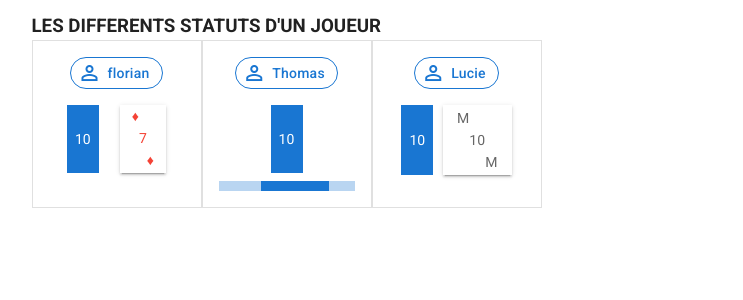
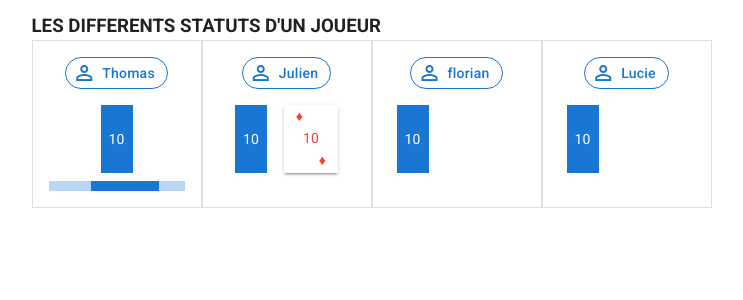
Before and after one commit to fvandenbulcke/mamayoo, a Vue app: page /test/status in a window 1280 px wide. Shown: the top 300 px of the page, without its empty margins (28-771 px from the left). Built offline with nearby package versions, Linux system fonts and the light colour scheme.

Commit message:
add bomb and troll gif

```diff
--- a/src/archives/TestPlayerStatus.vue
+++ b/src/archives/TestPlayerStatus.vue
@@ -8,6 +8,7 @@
             v-for="localPlayer in localPlayers"
             :key="localPlayer.name"
             :player="localPlayer"
+            :requested-suit="requestedSuit"
           />
         </div>
       </v-col>
@@ -26,20 +27,31 @@ export default {
   },
   data() {
     return {
+      requestedSuit: 'diamond',
       localPlayers: [{
-        name: 'florian',
+        name: 'Thomas',
+        score: 10,
+        isTurn: true,
+        winTurn: false,
+      }, {
+        name: 'Julien',
         score: 10,
         isTurn: false,
         winTurn: false,
         playedCard: {
           suit: 'diamond',
+          value: 10,
+        },
+      }, {
+        name: 'florian',
+        score: 10,
+        isTurn: false,
+        winTurn: false,
+        hasPlayed7ofRequestedSuit: true,
+        playedCard: {
+          suit: 'diamond',
           value: 7,
         },
-      }, {
-        name: 'Thomas',
-        score: 10,
-        isTurn: true,
-        winTurn: false,
       }, {
         name: 'Lucie',
         score: 10,
@@ -52,42 +64,6 @@ export default {
       }],
     };
   },
-  methods: {
-    add() {
-      window.console.log('add()');
-      window.console.log(this.row1);
-    },
-    remove() {
-      window.console.log('remove()');
-      window.console.log(this.row1);
-    },
-    update() {
-      window.console.log('update()');
-      window.console.log(this.row1);
-    },
-    startDragging() {
-      this.dragging = true;
-      window.console.log('startDragging()');
-      window.console.log(this.row1);
-    },
-    endDragging() {
-      this.dragging = false;
-      window.console.log('endDragging()');
-      window.console.log(this.row1);
-    },
-    changeDragging() {
-      window.console.log('changeDragging()');
-      window.console.log(this.row1);
-    },
-
-    checkMove(e) {
-      window.console.log(`Future index: ${e.draggedContext.futureIndex}`);
-    },
-
-    log(evt) {
-      window.console.log(evt);
-    },
-  },
 };
 </script>
 <style scoped>
--- a/src/components/players/PlayerStatus.vue
+++ b/src/components/players/PlayerStatus.vue
@@ -21,10 +21,13 @@
         class="ml-auto mr-auto"
         :value="player.score"
       />
+      <v-img v-if="player.winTurn" src="@/assets/bomb.gif" aspect-ratio="1.7"/>
+      <v-img v-else-if="player.hasPlayed7ofRequestedSuit"
+        src="@/assets/troll.gif" aspect-ratio="1.7"/>
       <mamayoo-card
-        v-if="this.player.playedCard"
+        v-else-if="player.playedCard"
         class="ml-auto mr-auto player-status-playcard"
-        :card="this.player.playedCard"
+        :card="player.playedCard"
         :is-selected="false"
         :is-disable="false"
         :is-winning="player.winTurn"
```
Also changed, not shown: src/assets/bomb.gif (added), src/assets/troll.gif (added).
